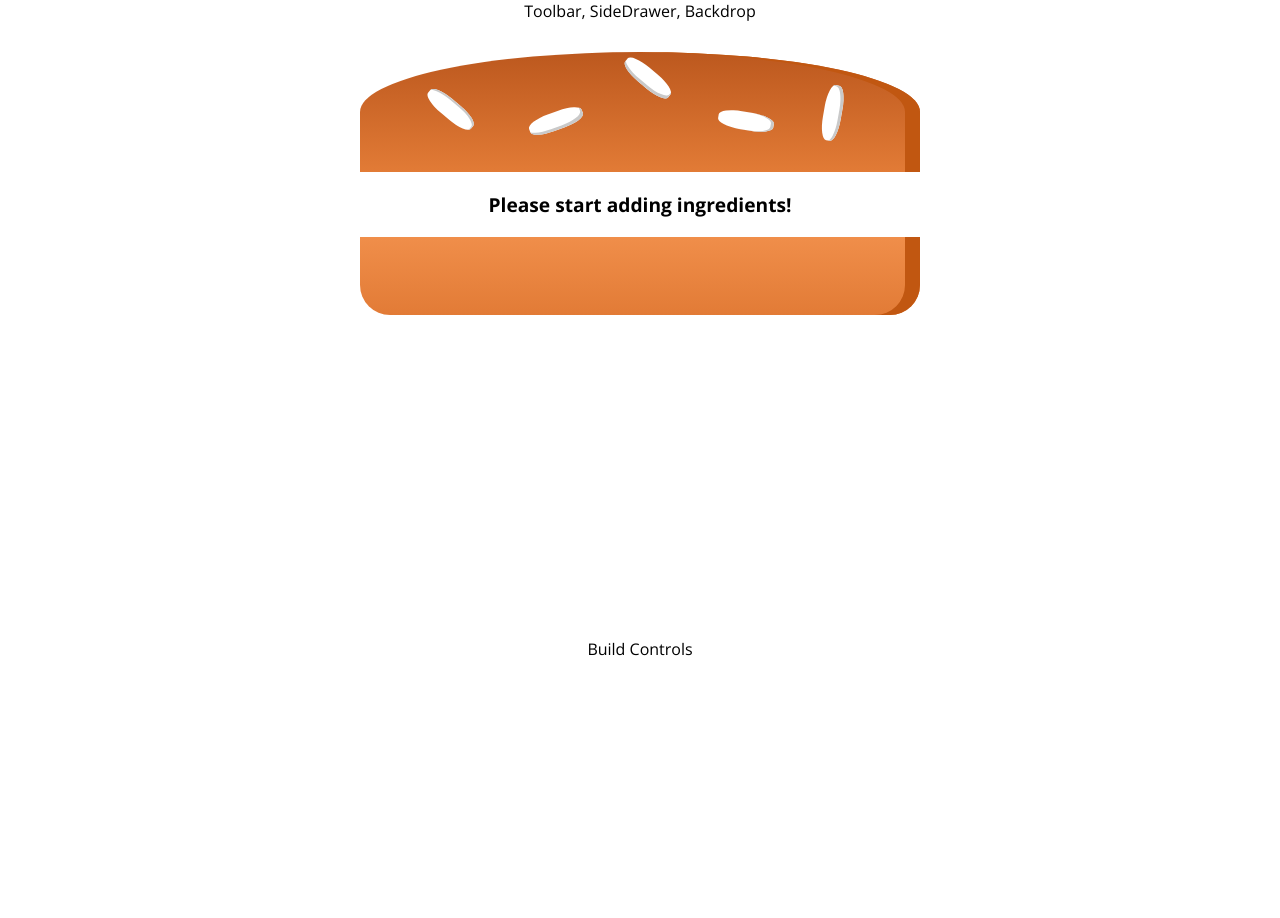
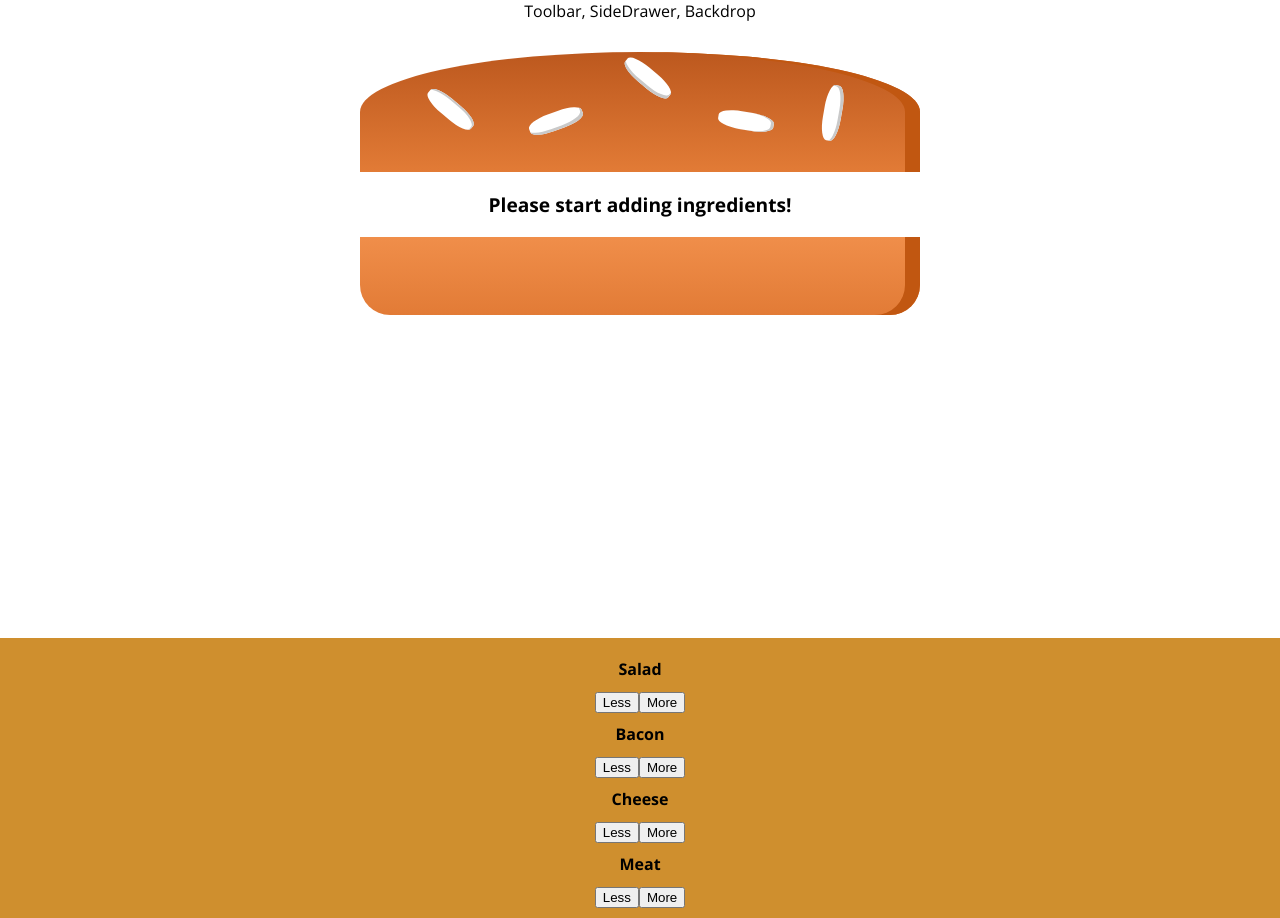
Before and after one commit to Q-Win/burger_time, a React app: page / in a window 1280 px wide. Before the commit the page ends 800 px from the top, so only its background shows below. Built offline with nearby package versions, Linux system fonts and the light colour scheme.

Commit message:
CSS not loading for BuildControl

```diff
--- a/src/components/Burger/BuildControls/BuildControl/BuildControl.js
+++ b/src/components/Burger/BuildControls/BuildControl/BuildControl.js
@@ -1,6 +1,6 @@
 import React from 'react';
 
-import classes from './BuildControl.css'
+import classes from './BuildControl.css';
 
 const buildControl = (props) => (
   <div classname={classes.BuildControl}>
--- a/src/components/Burger/BuildControls/BuildControls.js
+++ b/src/components/Burger/BuildControls/BuildControls.js
@@ -1,8 +1,20 @@
 import React from 'react';
 
+import classes from './BuildControls.css';
+import BuildControl from './BuildControl/BuildControl';
+
+const controls = [
+  {label: 'Salad', type: 'salad'},
+  {label: 'Bacon', type: 'bacon'},
+  {label: 'Cheese', type: 'cheese'},
+  {label: 'Meat', type: 'meat'}
+];
+
 const buildControls = (props) => (
-  <div>
-
+  <div className={classes.BuildControls}>
+    {controls.map(ctrl =>(
+      <BuildControl key={ctrl.label} label={ctrl.label} />
+    ))}
   </div>
 );
 
--- a/src/containers/BurgerBuilder/BurgerBuilder.js
+++ b/src/containers/BurgerBuilder/BurgerBuilder.js
@@ -2,6 +2,7 @@
 
 import Aux from '../../hoc/Aux'
 import Burger from '../../components/Burger/Burger';
+import BuildControls from '../../components/Burger/BuildControls/BuildControls';
 
 class BurgerBuilder extends Component {
   state = {
@@ -17,7 +18,7 @@
     return (
       <Aux>
         <Burger ingredients={this.state.ingredients}/>
-        <div>Build Controls</div>
+        <BuildControls/>
       </Aux>
     );
 
```
